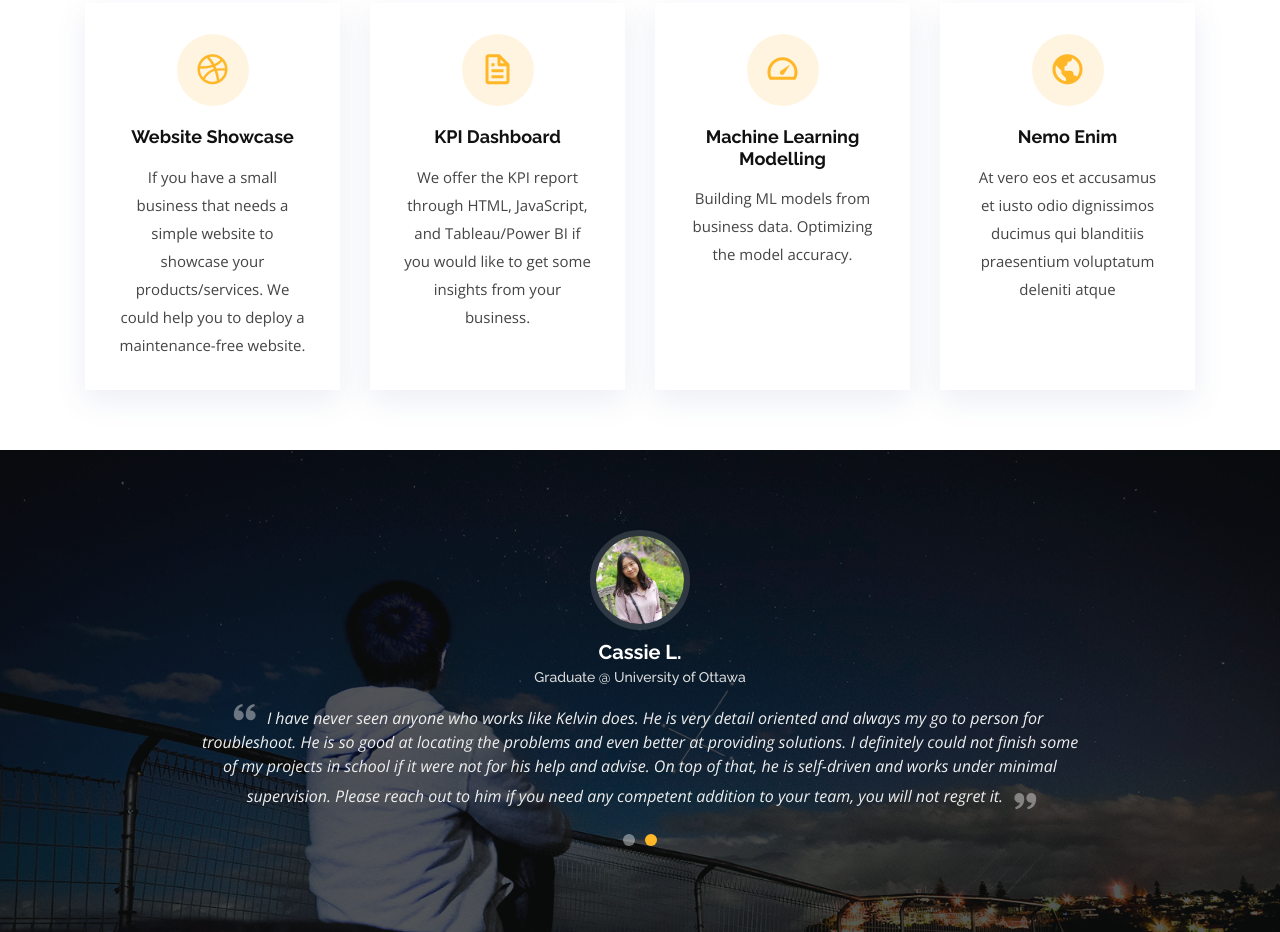
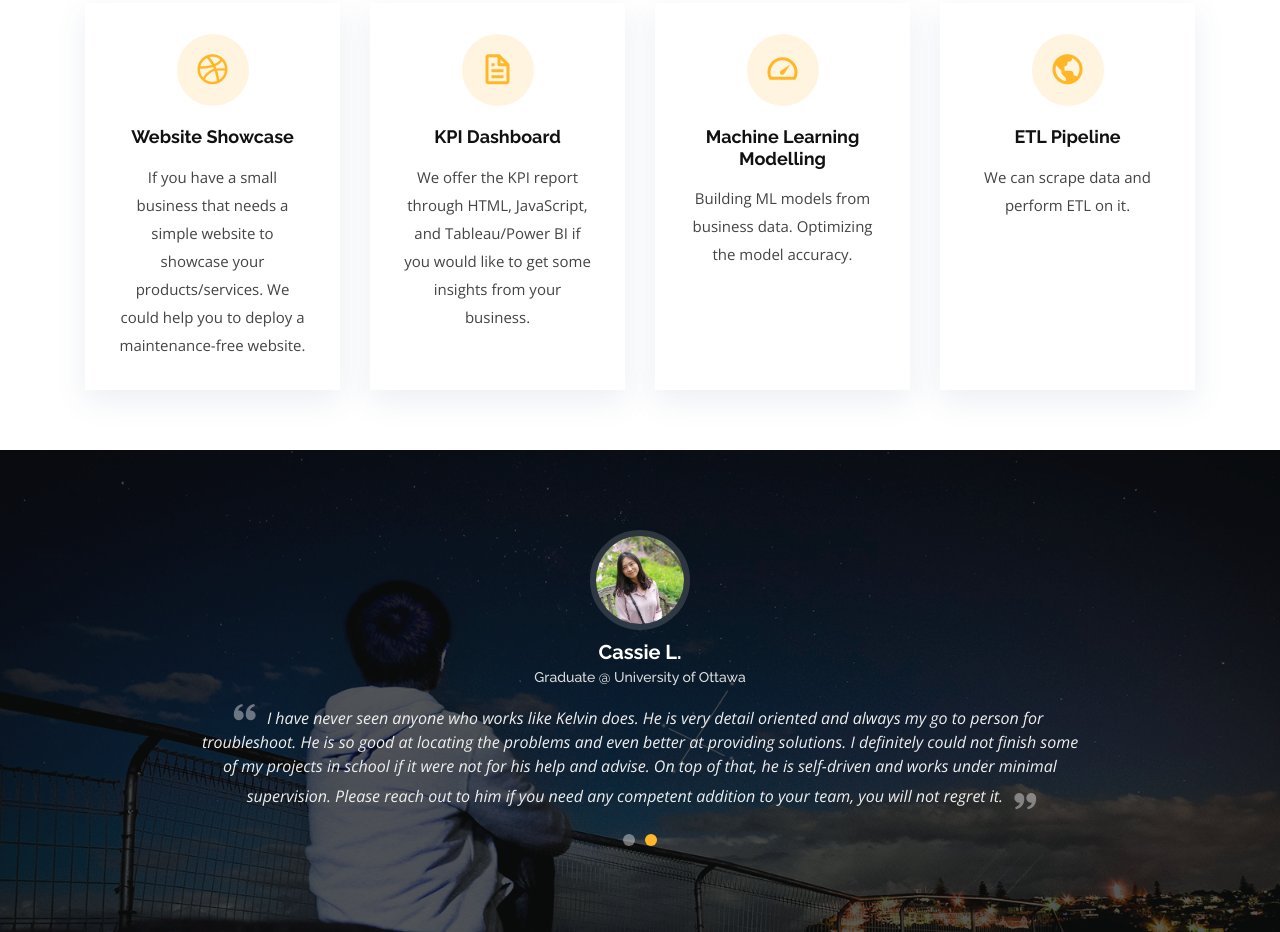
Before and after one commit to kk-deng/kk-deng.github.io, a plain HTML site: page index.html in a window 1280 px wide. Shown: the part 3238-4170 px from the top of the page. Drawn offline with nearby package versions, Linux system fonts and the light colour scheme.

Commit message:
Update index.html

```diff
--- a/index.html
+++ b/index.html
@@ -303,8 +303,8 @@
           <div class="col-md-6 col-lg-3 d-flex align-items-stretch mb-5 mb-lg-0">
             <div class="icon-box">
               <div class="icon"><i class="bx bx-world"></i></div>
-              <h4 class="title"><a href="">Nemo Enim</a></h4>
-              <p class="description">At vero eos et accusamus et iusto odio dignissimos ducimus qui blanditiis praesentium voluptatum deleniti atque</p>
+              <h4 class="title"><a href="">ETL Pipeline</a></h4>
+              <p class="description">We can scrape data and perform ETL on it.</p>
             </div>
           </div>
 
@@ -499,7 +499,7 @@
     </section><!-- End My Portfolio Section -->
 
     <!-- ======= Pricing Section ======= -->
-    <section id="pricing" class="pricing">
+    <!-- <section id="pricing" class="pricing">
       <div class="container">
 
         <div class="section-title">
@@ -582,7 +582,8 @@
         </div>
 
       </div>
-    </section><!-- End Pricing Section -->
+    </section> -->
+    <!-- End Pricing Section -->
 
     <!-- ======= Contact Me Section ======= -->
     <section id="contact" class="contact">
```
